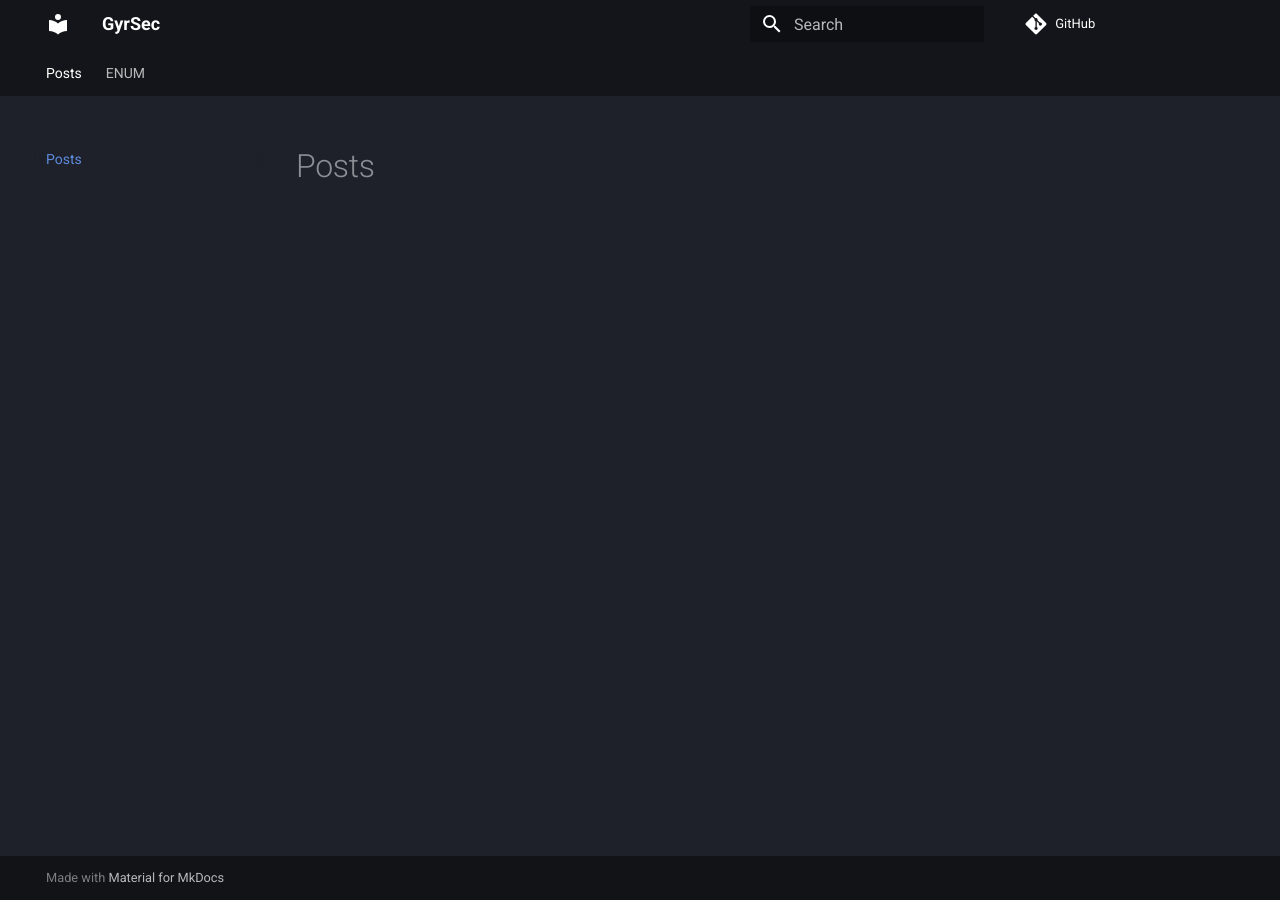
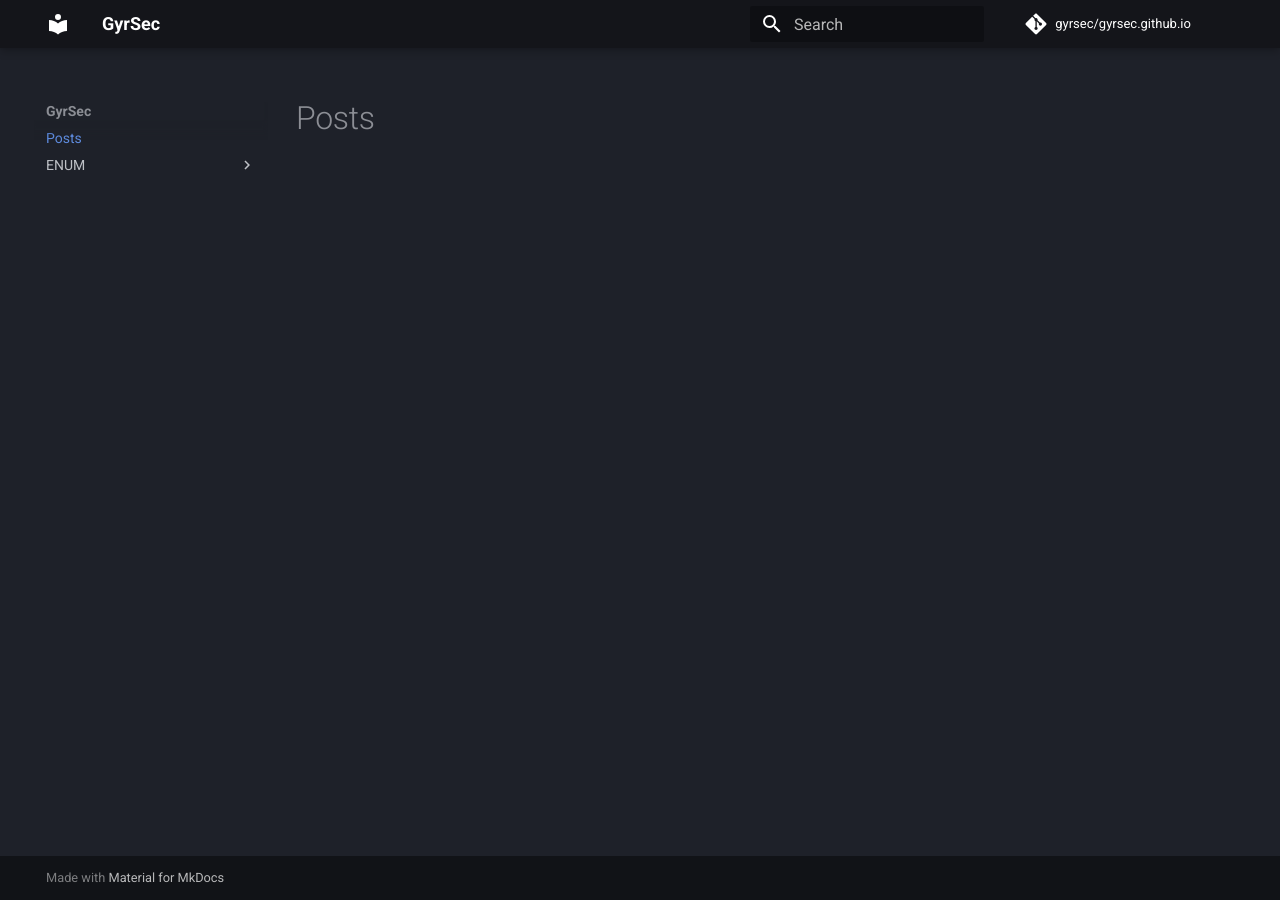
Before and after one commit to gyrsec/gyrsec.github.io, an MkDocs documentation site: the page built from docs/index.md, in a window 1280 px wide. Built offline with MkDocs 1.6.1 and Material for MkDocs 9.7.7, drawn with Linux system fonts in a browser that asks for light colours; comment, search, counter and statistics services are not loaded.

Commit message:
fix repo name and remove navigation tabs

```diff
--- a/mkdocs.yml
+++ b/mkdocs.yml
@@ -1,11 +1,10 @@
 site_name: GyrSec
 site_url: https://gyrsec.github.io/gyrsec
 repo_url: https://github.com/gyrsec/gyrsec.github.io
+repo_name: gyrsec/gyrsec.github.io
 theme:
   name: material
   palette:
     scheme: slate
     primary: black
     icon: material/brightness-4
-  features:
-    - navigation.tabs
```
